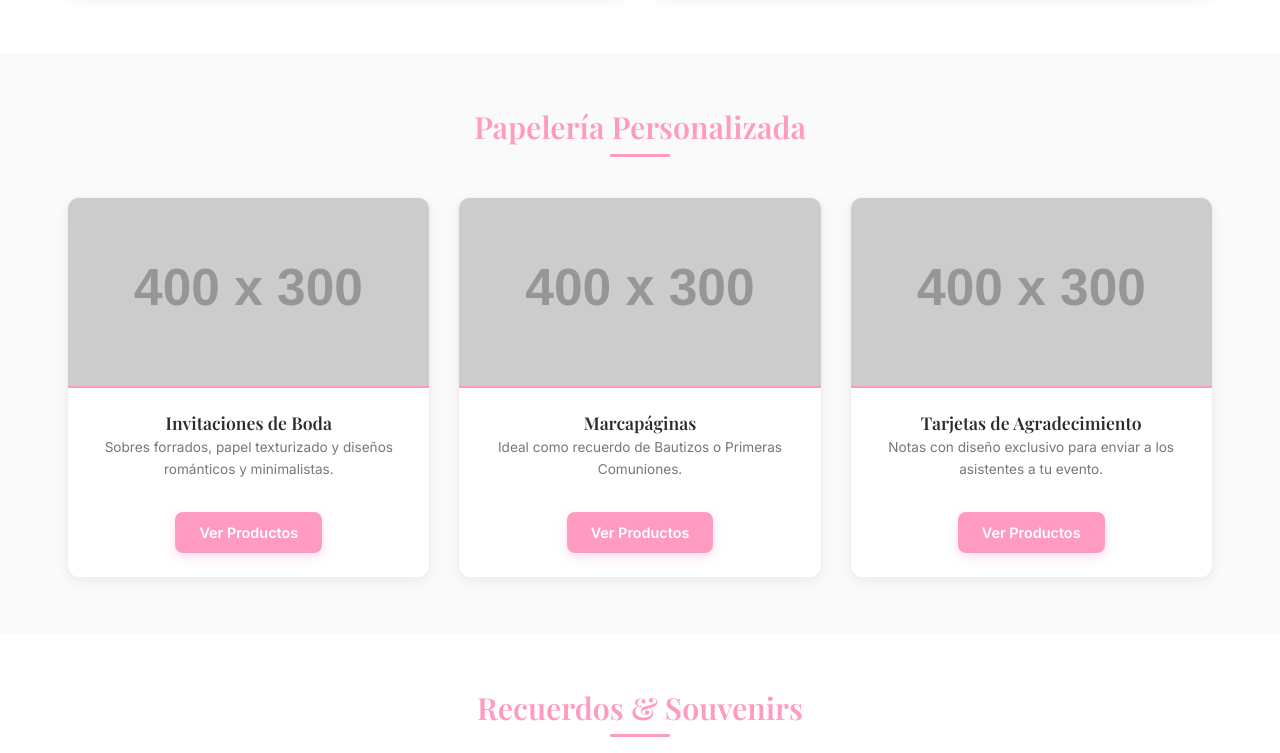
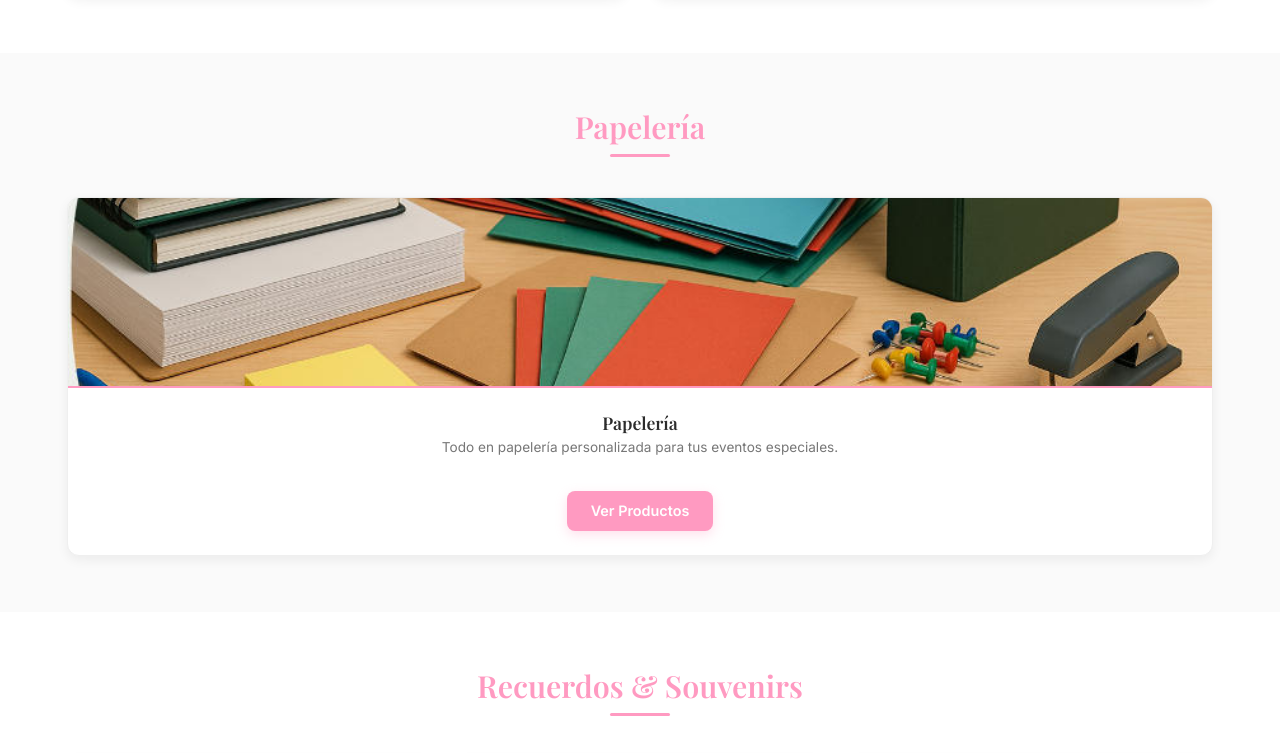
Before and after one commit to JoaquinCGS/inkly-web, a plain HTML site: page catalog.html in a window 1280 px wide. Shown: the part 928-1681 px from the top of the page. Drawn offline with nearby package versions, Linux system fonts and the light colour scheme; placeholder pictures from the web are drawn by us.

Commit message:
refactor: Simplificar seccion Papeleria a un solo modulo con su nueva imagen

```diff
--- a/catalog.html
+++ b/catalog.html
@@ -124,7 +124,7 @@
     <div class="catalog-filters" style="display: flex; justify-content: center; flex-wrap: wrap; gap: 10px;">
       <button class="filter-btn active" data-filter="all" style="padding: 0.6rem 1.2rem; border-radius: 30px; border: 2px solid var(--color-primary); background: var(--color-primary); color: #fff; font-weight: 600; cursor: pointer; transition: 0.3s;">Todos</button>
       <button class="filter-btn" data-filter="cotillon" style="padding: 0.6rem 1.2rem; border-radius: 30px; border: 2px solid var(--color-primary); background: transparent; color: var(--color-text); font-weight: 600; cursor: pointer; transition: 0.3s;">Cotillón Temático</button>
-      <button class="filter-btn" data-filter="papeleria" style="padding: 0.6rem 1.2rem; border-radius: 30px; border: 2px solid var(--color-primary); background: transparent; color: var(--color-text); font-weight: 600; cursor: pointer; transition: 0.3s;">Papelería Personalizada</button>
+      <button class="filter-btn" data-filter="papeleria" style="padding: 0.6rem 1.2rem; border-radius: 30px; border: 2px solid var(--color-primary); background: transparent; color: var(--color-text); font-weight: 600; cursor: pointer; transition: 0.3s;">Papelería</button>
       <button class="filter-btn" data-filter="souvenirs" style="padding: 0.6rem 1.2rem; border-radius: 30px; border: 2px solid var(--color-primary); background: transparent; color: var(--color-text); font-weight: 600; cursor: pointer; transition: 0.3s;">Recuerdos y Souvenirs</button>
     </div>
   </div>
@@ -151,28 +151,16 @@
     </div>
   </section>
 
-  <!-- ===================== PAPELERÍA PERSONALIZADA ===================== -->
+  <!-- ===================== PAPELERÍA ===================== -->
   <section class="catalog-section" id="papeleria">
     <div class="container">
-      <h2 class="catalog-section-title">Papelería Personalizada</h2>
+      <h2 class="catalog-section-title">Papelería</h2>
       <div class="cat-grid">
         <div class="cat-card">
-          <img src="https://via.placeholder.com/400x300/e3f2fd/1565c0?text=✉️" alt="Invitaciones de Boda" />
-          <h3>Invitaciones de Boda</h3>
-          <p>Sobres forrados, papel texturizado y diseños románticos y minimalistas.</p>
+          <img src="assets/images/papeleria.jpg" alt="Papelería" />
+          <h3>Papelería</h3>
+          <p>Todo en papelería personalizada para tus eventos especiales.</p>
           <a href="invitaciones.html" class="btn btn-primary">Ver Productos</a>
-        </div>
-        <div class="cat-card">
-          <img src="https://via.placeholder.com/400x300/f3e5f5/6a1b9a?text=🔖" alt="Marcapáginas" />
-          <h3>Marcapáginas</h3>
-          <p>Ideal como recuerdo de Bautizos o Primeras Comuniones.</p>
-          <a href="marcapaginas.html" class="btn btn-primary">Ver Productos</a>
-        </div>
-        <div class="cat-card">
-          <img src="https://via.placeholder.com/400x300/e8f5e9/2e7d32?text=💌" alt="Tarjetas de Agradecimiento" />
-          <h3>Tarjetas de Agradecimiento</h3>
-          <p>Notas con diseño exclusivo para enviar a los asistentes a tu evento.</p>
-          <a href="tarjetas.html" class="btn btn-primary">Ver Productos</a>
         </div>
       </div>
     </div>
```
Also changed, not shown: assets/images/31 Wedding Card Ideas.jpg (added), assets/images/papeleria.jpg (added).
